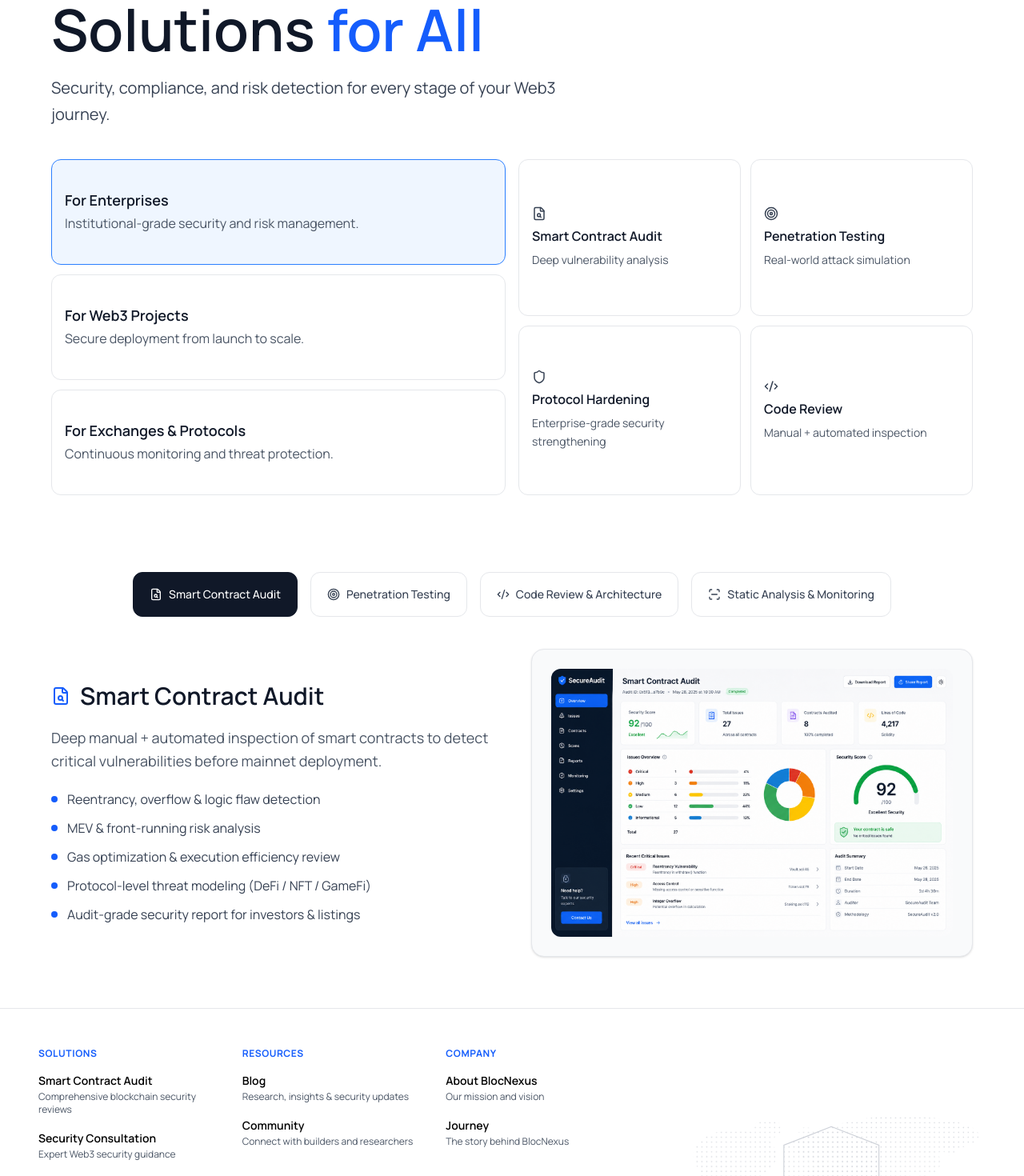
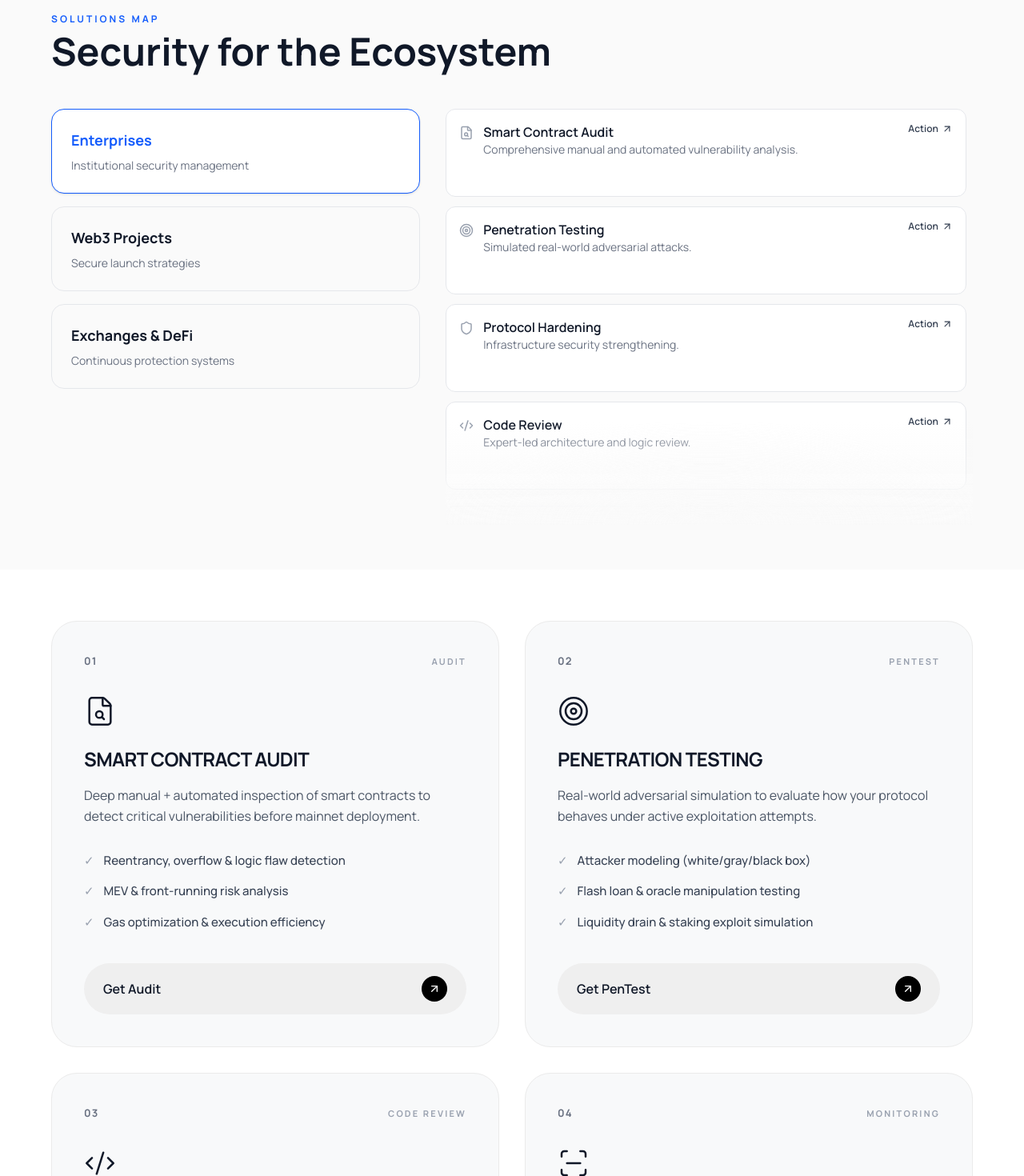
Before and after one commit to Yogeshwaran080/blocnexus_auditfirm, a React (Vite) app: page / in a window 1280 px wide. Shown: the part 840-2310 px from the top of the page at 80% size. Built offline with nearby package versions, Linux system fonts and the light colour scheme.

Commit message:
new update

```diff
--- a/src/components/Audit.jsx
+++ b/src/components/Audit.jsx
@@ -1,299 +1,114 @@
-import { useState } from "react";
-import { motion, AnimatePresence } from "framer-motion";
-import {
-  FileSearch,
-  Target,
-  Code2,
-  ScanLine,
-} from "lucide-react";
-
-import audit from "../assets/audit.png";
+import { motion } from "framer-motion";
+import { FileSearch, Target, Code2, ScanLine, ArrowUpRight } from "lucide-react";
 
 export default function SolutionsSection() {
-  const [active, setActive] = useState(0);
-
   const services = [
     {
       icon: FileSearch,
       title: "Smart Contract Audit",
-      image: audit,
-      desc:
-        "Deep manual + automated inspection of smart contracts to detect critical vulnerabilities before mainnet deployment.",
+      label: "AUDIT",
+      action: "Get Audit",
+      desc: "Deep manual + automated inspection of smart contracts to detect critical vulnerabilities before mainnet deployment.",
       points: [
         "Reentrancy, overflow & logic flaw detection",
         "MEV & front-running risk analysis",
-        "Gas optimization & execution efficiency review",
-        "Protocol-level threat modeling (DeFi / NFT / GameFi)",
-        "Audit-grade security report for investors & listings",
+        "Gas optimization & execution efficiency",
       ],
     },
     {
       icon: Target,
       title: "Penetration Testing",
-      image: audit,
-      desc:
-        "Real-world adversarial simulation to evaluate how your protocol behaves under active exploitation attempts.",
+      label: "PENTEST",
+      action: "Get PenTest",
+      desc: "Real-world adversarial simulation to evaluate how your protocol behaves under active exploitation attempts.",
       points: [
-        "Attacker modeling (white / gray / black box)",
+        "Attacker modeling (white/gray/black box)",
         "Flash loan & oracle manipulation testing",
-        "Cross-contract attack surface mapping",
         "Liquidity drain & staking exploit simulation",
-        "On-chain stress & failure scenario validation",
       ],
     },
     {
       icon: Code2,
       title: "Code Review & Architecture",
-      image: audit,
-      desc:
-        "Full-stack security + architecture review ensuring scalability, upgrade safety, and production readiness.",
+      label: "CODE REVIEW",
+      action: "Get Code Review",
+      desc: "Full-stack security + architecture review ensuring scalability, upgrade safety, and production readiness.",
       points: [
         "Smart contract design pattern validation",
         "Upgradeable proxy risk assessment",
         "Access control & privilege escalation checks",
-        "Code quality & maintainability review",
-        "OpenZeppelin standard compliance check",
       ],
     },
     {
       icon: ScanLine,
       title: "Static Analysis & Monitoring",
-      image: audit,
-      desc:
-        "Automated vulnerability scanning with continuous monitoring to detect risks before attackers exploit them.",
+      label: "MONITORING",
+      action: "Get Monitoring",
+      desc: "Automated vulnerability scanning with continuous monitoring to detect risks before attackers exploit them.",
       points: [
-        "Static analysis (Slither-style detection logic)",
+        "Static analysis (Slither-style detection)",
         "Dependency & library risk tracking",
-        "Known exploit signature matching",
-        "Pre-deployment vulnerability alerts",
         "Continuous post-deployment monitoring",
       ],
     },
   ];
 
-  const ActiveIcon = services[active].icon;
-  const activeService = services[active];
+  return (
+    <section id="services" className="w-full bg-white py-16 px-4 md:px-16 overflow-hidden">
+      <div className="max-w-7xl mx-auto">
+        <div className="grid grid-cols-1 md:grid-cols-2 gap-8">
+          {services.map((service, index) => {
+            const Icon = service.icon;
+            return (
+              <motion.div
+                key={index}
+                initial={{ opacity: 0, y: 30 }}
+                whileInView={{ opacity: 1, y: 0 }}
+                viewport={{ once: true }}
+                className="bg-[#F8F9FA] border border-[#EBEBEB] p-8 md:p-10 rounded-[32px] flex flex-col justify-between hover:border-gray-300 transition-all duration-300"
+              >
+                <div>
+                  <div className="flex items-center justify-between mb-8">
+                    <span className="text-[13px] font-bold tracking-widest text-gray-500">
+                      {String(index + 1).padStart(2, "0")}
+                    </span>
+                    <span className="text-[11px] font-bold tracking-[0.2em] uppercase text-gray-400">
+                      {service.label}
+                    </span>
+                  </div>
 
-  return (
-    <section id="services" className="w-full bg-white pt-0 pb-12 md:py-16 px-4 md:px-16 overflow-hidden">
+                  <Icon size={40} className="text-gray-900 mb-6" strokeWidth={1.5} />
 
-      {/* SERVICE BUTTONS */}
+                  <h2 className="text-2xl font-bold text-gray-900 mb-4 uppercase tracking-tight">
+                    {service.title}
+                  </h2>
 
-      <div className="hidden lg:block max-w-7xl mx-auto mb-10">
+                  <p className="text-gray-600 mb-8 leading-relaxed text-[16px]">
+                    {service.desc}
+                  </p>
 
-        <div className="hidden lg:flex lg:justify-center gap-4">
+                  <ul className="space-y-4 mb-10">
+                    {service.points.map((point, i) => (
+                      <li key={i} className="flex items-center gap-3 text-gray-700 font-medium text-[15px]">
+                        <span className="text-gray-400">✓</span>
+                        {point}
+                      </li>
+                    ))}
+                  </ul>
+                </div>
 
-          {services.map((s, i) => {
-            const Icon = s.icon;
-
-            return (
-              <button
-                key={i}
-                onClick={() => setActive(i)}
-                className={`
-                  flex items-center justify-center gap-2
-                  px-3 md:px-5
-                  py-3
-                  rounded-xl
-                  border
-                  text-xs md:text-sm
-                  font-medium
-                  transition-all
-                  duration-200
-                  min-h-[56px]
-
-                  ${
-                    active === i
-                      ? "bg-gray-900 text-white border-gray-900"
-                      : "bg-white text-gray-700 border-gray-200 hover:border-gray-400"
-                  }
-                `}
-              >
-                <Icon size={16} />
-                <span className="text-center leading-tight">
-                  {s.title}
-                </span>
-              </button>
+                {/* UNIQUE ACTION BUTTON */}
+                <button className="group flex items-center justify-between bg-[#EFEFEF] hover:bg-[#E5E5E5] text-gray-900 px-6 py-4 rounded-full w-full font-semibold transition-all duration-300">
+                  <span>{service.action}</span>
+                  <div className="bg-black text-white p-2 rounded-full transition-transform group-hover:rotate-45">
+                    <ArrowUpRight size={16} />
+                  </div>
+                </button>
+              </motion.div>
             );
           })}
         </div>
-
       </div>
-
-      {/* MAIN CONTENT */}
-
-      <div className="max-w-7xl mx-auto">
-
-  {/* DESKTOP */}
-  <div className="hidden lg:grid lg:grid-cols-2 gap-12 items-center">
-
-    <AnimatePresence mode="wait">
-      <motion.div
-        key={active}
-        initial={{ opacity: 0, x: -20 }}
-        animate={{ opacity: 1, x: 0 }}
-        exit={{ opacity: 0, x: -20 }}
-        transition={{ duration: 0.3 }}
-        className="space-y-5"
-      >
-        <div className="flex items-center gap-3">
-          <ActiveIcon size={24} className="text-blue-600" />
-
-          <h2 className="text-3xl font-semibold text-gray-900">
-            {activeService.title}
-          </h2>
-        </div>
-
-        <p className="text-gray-600 text-lg leading-relaxed">
-          {activeService.desc}
-        </p>
-
-        <ul className="space-y-3">
-          {activeService.points.map((p, i) => (
-            <li key={i} className="flex items-start gap-3 text-gray-700">
-              <span className="w-2 h-2 mt-2 rounded-full bg-blue-600" />
-              <span>{p}</span>
-            </li>
-          ))}
-        </ul>
-      </motion.div>
-    </AnimatePresence>
-
-    <AnimatePresence mode="wait">
-      <motion.div
-        key={active}
-        initial={{ opacity: 0, scale: 0.96 }}
-        animate={{ opacity: 1, scale: 1 }}
-        exit={{ opacity: 0, scale: 0.96 }}
-        transition={{ duration: 0.3 }}
-        className="bg-gray-50 border border-gray-200 rounded-2xl p-6 shadow-sm"
-      >
-        <img
-          src={activeService.image}
-          alt={activeService.title}
-          className="w-full rounded-xl"
-        />
-      </motion.div>
-    </AnimatePresence>
-
-  </div>
-
-
-  {/* MOBILE */}
-<div className="lg:hidden flex flex-col gap-4">
-
-  {services.map((service, index) => {
-    const Icon = service.icon;
-
-    const labels = [
-      "AUDIT",
-      "PENTEST",
-      "CODE REVIEW",
-      "MONITORING",
-    ];
-
-    return (
-      <motion.div
-        key={service.title}
-        initial={{ opacity: 0, y: 20 }}
-        whileInView={{ opacity: 1, y: 0 }}
-        viewport={{ once: true }}
-        transition={{ duration: 0.35 }}
-        className="
-          bg-[#F5F5F5]
-          border
-          border-[#DADADA]
-          rounded-[28px]
-          p-6
-        "
-      >
-        {/* SECTION LABEL */}
-        <p className="text-[13px] tracking-[0.22em] uppercase text-gray-500">
-          {String(index + 1).padStart(2, "0")} / {labels[index]}
-        </p>
-
-        {/* ICON */}
-        <div className="mt-7">
-          <Icon
-            size={54}
-            strokeWidth={1.5}
-            className="text-blue-600"
-          />
-        </div>
-
-        {/* TITLE */}
-        <h2
-          className="
-            mt-7
-            text-[30px]
-            leading-[1.05]
-            font-semibold
-            uppercase
-            tracking-tight
-            text-black
-          "
-        >
-          {service.title}
-        </h2>
-
-        {/* DESCRIPTION */}
-        <p
-          className="
-            mt-5
-            text-[16px]
-            leading-relaxed
-            text-gray-600
-          "
-        >
-          {service.desc}
-        </p>
-
-        {/* POINTS */}
-        <ul className="mt-7 space-y-4">
-          {service.points.map((point, i) => (
-            <li
-              key={i}
-              className="
-                flex
-                items-start
-                gap-3
-                text-[15px]
-                leading-relaxed
-                text-gray-800
-              "
-            >
-              <div
-                className="
-                  mt-1
-                  w-5
-                  h-5
-                  shrink-0
-                  rounded-md
-                  border
-                  border-blue-600
-                  flex
-                  items-center
-                  justify-center
-                  text-blue-600
-                  text-xs
-                  font-bold
-                "
-              >
-                ✓
-              </div>
-
-              <span>{point}</span>
-            </li>
-          ))}
-        </ul>
-
-      </motion.div>
-    );
-  })}
-
-</div>
-
-</div>
     </section>
   );
 }
--- a/src/components/Solutions.jsx
+++ b/src/components/Solutions.jsx
@@ -1,5 +1,4 @@
-import { useState } from "react";
-import { motion, AnimatePresence } from "framer-motion";
+import { useState, useEffect, useRef } from "react";
 import {
   Target,
   FileSearch,
@@ -9,58 +8,64 @@ import {
   Bug,
   Lock,
   Shield,
+  ArrowUpRight,
 } from "lucide-react";
 
 export default function SolutionsSection() {
   const [active, setActive] = useState(0);
 
+  const rightScrollContainerRef = useRef(null);
+  const categoryElementsRef = useRef([]);
+  const isClickScrolling = useRef(false);
+  const clickTimeoutRef = useRef(null);
+
   const services = {
     audit: {
       icon: FileSearch,
       t: "Smart Contract Audit",
-      d: "Deep vulnerability analysis",
+      d: "Comprehensive manual and automated vulnerability analysis.",
     },
     pentest: {
       icon: Target,
       t: "Penetration Testing",
-      d: "Real-world attack simulation",
+      d: "Simulated real-world adversarial attacks.",
     },
     code: {
       icon: Code2,
       t: "Code Review",
-      d: "Manual + automated inspection",
+      d: "Expert-led architecture and logic review.",
     },
     static: {
       icon: ScanLine,
       t: "Static Analysis",
-      d: "Detect unsafe patterns in code",
+      d: "Automated vulnerability detection.",
     },
     threat: {
       icon: Radar,
       t: "Threat Modeling",
-      d: "Pre-deployment attack mapping",
+      d: "Pre-deployment risk identification.",
     },
     bugbounty: {
       icon: Bug,
-      t: "Bug Bounty Simulation",
-      d: "Crowdsourced attack testing",
+      t: "Bug Bounty Setup",
+      d: "Crowdsourced security testing.",
     },
     exploit: {
       icon: Lock,
       t: "Exploit Detection",
-      d: "Detect vulnerabilities early",
+      d: "Real-time exploit monitoring.",
     },
     hardening: {
       icon: Shield,
       t: "Protocol Hardening",
-      d: "Enterprise-grade security strengthening",
+      d: "Infrastructure security strengthening.",
     },
   };
 
   const categories = [
     {
-      title: "For Enterprises",
-      desc: "Institutional-grade security and risk management.",
+      title: "Enterprises",
+      desc: "Institutional security management",
       items: [
         services.audit,
         services.pentest,
@@ -69,8 +74,8 @@ export default function SolutionsSection() {
       ],
     },
     {
-      title: "For Web3 Projects",
-      desc: "Secure deployment from launch to scale.",
+      title: "Web3 Projects",
+      desc: "Secure launch strategies",
       items: [
         services.audit,
         services.code,
@@ -79,8 +84,8 @@ export default function SolutionsSection() {
       ],
     },
     {
-      title: "For Exchanges & Protocols",
-      desc: "Continuous monitoring and threat protection.",
+      title: "Exchanges & DeFi",
+      desc: "Continuous protection systems",
       items: [
         services.pentest,
         services.bugbounty,
@@ -90,146 +95,202 @@ export default function SolutionsSection() {
     },
   ];
 
+  const handleCategoryClick = (index) => {
+    isClickScrolling.current = true;
+    setActive(index);
+
+    if (clickTimeoutRef.current) clearTimeout(clickTimeoutRef.current);
+
+    const target = categoryElementsRef.current[index];
+    const container = rightScrollContainerRef.current;
+
+    if (target && container) {
+      container.scrollTo({
+        top: target.offsetTop - container.offsetTop,
+        behavior: "smooth",
+      });
+    }
+
+    clickTimeoutRef.current = setTimeout(() => {
+      isClickScrolling.current = false;
+    }, 700);
+  };
+
+  useEffect(() => {
+    const container = rightScrollContainerRef.current;
+    if (!container) return;
+
+    const observer = new IntersectionObserver(
+      (entries) => {
+        if (isClickScrolling.current) return;
+
+        entries.forEach((entry) => {
+          if (entry.isIntersecting) {
+            setActive(Number(entry.target.dataset.index));
+          }
+        });
+      },
+      {
+        root: container,
+        rootMargin: "-20% 0px -60% 0px",
+        threshold: 0,
+      }
+    );
+
+    categoryElementsRef.current.forEach(
+      (el) => el && observer.observe(el)
+    );
+
+    return () => observer.disconnect();
+  }, []);
+
   return (
-<section  className="w-full bg-white pt-5 pb-12 md:pt-8 md:pb-8 px-4 md:px-16">
-      {/* TITLE */}
-      <div className="max-w-7xl mx-auto mb-6 md:mb-10">
-        <h1 className="text-4xl sm:text-5xl md:text-7xl font-semibold text-gray-900 leading-tight">
-          Solutions <span className="text-blue-600">for All</span>
-        </h1>
+    <section className="w-full bg-[#FAFAFA] py-14 px-5 md:px-16">
+      <div className="max-w-7xl mx-auto">
 
-        <p className="mt-3 text-base md:text-xl text-gray-700 max-w-2xl leading-relaxed">
-          Security, compliance, and risk detection for every stage of your Web3
-          journey.
-        </p>
-      </div>
-
-      {/* MAIN GRID */}
-      <div
-        className="
-          max-w-7xl
-          mx-auto
-          grid
-          grid-cols-1
-          lg:grid-cols-2
-          gap-4
-          h-auto
-          lg:h-[420px]
-        "
-      >
-        {/* LEFT SIDE */}
-        <div
-          className="
-            grid
-            gap-3
-            lg:grid-rows-3
-            h-auto
-            lg:h-full
-          "
-        >
-          {categories.map((c, i) => (
-            <div
-              key={i}
-              onClick={() => setActive(i)}
-              className={`
-                cursor-pointer
-                rounded-xl
-                border
-                transition-all
-                duration-200
-                px-4
-                py-4
-                flex
-                flex-col
-                justify-center
-                ${
-                  active === i
-                    ? "border-blue-500 bg-blue-50"
-                    : "border-gray-200 hover:border-gray-300"
-                }
-              `}
-            >
-              <h3 className="font-semibold text-gray-900 text-lg leading-snug">
-                {c.title}
-              </h3>
-
-              <p className="text-sm md:text-base text-gray-600 mt-1 leading-relaxed">
-                {c.desc}
-              </p>
-            </div>
-          ))}
+        {/* HEADER */}
+        <div className="mb-10 md:mb-12">
+          <p className="text-xs font-bold text-blue-600 uppercase tracking-[0.25em]">
+            Solutions Map
+          </p>
+          <h1 className="text-2xl md:text-5xl font-bold text-gray-900 mt-2">
+            Security for the Ecosystem
+          </h1>
         </div>
 
-        {/* RIGHT SIDE */}
-        <div
-          className="
-            grid
-            grid-cols-2
-            gap-3
-            h-auto
-            lg:h-full
-          "
-        >
-          <AnimatePresence mode="wait">
-            <motion.div
-              key={active}
-              initial={{ opacity: 0 }}
-              animate={{ opacity: 1 }}
-              exit={{ opacity: 0 }}
-              transition={{ duration: 0.25 }}
-              className="contents"
+        <div className="grid grid-cols-1 lg:grid-cols-12 gap-8">
+
+          {/* LEFT SIDEBAR (DESKTOP) + TOP SCROLL (MOBILE) */}
+          <div className="lg:col-span-5">
+
+            {/* MOBILE CATEGORY BAR */}
+            <div className="flex lg:hidden gap-3 overflow-x-auto pb-3 mb-5 scrollbar-hide">
+              {categories.map((c, i) => (
+                <button
+                  key={i}
+                  onClick={() => handleCategoryClick(i)}
+                  className={`whitespace-nowrap px-4 py-2 rounded-full border text-sm transition ${
+                    active === i
+                      ? "bg-blue-600 text-white border-blue-600"
+                      : "bg-white text-gray-700 border-gray-200"
+                  }`}
+                >
+                  {c.title}
+                </button>
+              ))}
+            </div>
+
+            {/* DESKTOP SIDEBAR */}
+            <div className="hidden lg:flex lg:flex-col gap-4 lg:sticky lg:top-10 h-fit">
+              {categories.map((c, i) => (
+                <button
+                  key={i}
+                  onClick={() => handleCategoryClick(i)}
+                  className={`w-full text-left p-6 rounded-2xl border transition ${
+                    active === i
+                      ? "bg-white border-blue-600 shadow-sm"
+                      : "bg-transparent border-gray-200 hover:bg-gray-100"
+                  }`}
+                >
+                  <h3
+                    className={`text-lg font-bold ${
+                      active === i
+                        ? "text-blue-600"
+                        : "text-gray-900"
+                    }`}
+                  >
+                    {c.title}
+                  </h3>
+                  <p className="text-sm text-gray-500 mt-2">
+                    {c.desc}
+                  </p>
+                </button>
+              ))}
+            </div>
+          </div>
+
+          {/* RIGHT SIDE */}
+          <div className="lg:col-span-7 relative">
+
+            <div
+              ref={rightScrollContainerRef}
+              className="
+                h-[520px]
+                md:h-[520px]
+                lg:h-[520px]
+                overflow-y-auto
+                pr-2
+                space-y-5
+                scroll-smooth
+                relative
+              "
             >
-              {Array.from({ length: 4 }).map((_, idx) => {
-                const item = categories[active].items[idx];
+              {categories.map((cat, catIdx) => (
+                <div
+                  key={catIdx}
+                  data-index={catIdx}
+                  ref={(el) =>
+                    (categoryElementsRef.current[catIdx] = el)
+                  }
+                >
+                  <div className="space-y-3">
+                    {cat.items.map((item, idx) => {
+                      const Icon = item.icon;
 
-                if (!item) {
-                  return (
-                    <div
-                      key={idx}
-                      className="border border-gray-100 rounded-xl"
-                    />
-                  );
-                }
+                      return (
+                        <div
+                          key={`${catIdx}-${idx}`}
+                          className="
+                            flex
+                            items-start
+                            justify-between
+                            bg-white
+                            border
+                            border-gray-200
+                            rounded-xl
+                            p-4
+                            hover:border-gray-400
+                            transition
+                            min-h-[100px]
+                            md:min-h-[110px]
+                          "
+                        >
+                          <div className="flex gap-3 max-w-[75%]">
+                            <Icon
+                              className="text-gray-400 mt-1"
+                              size={18}
+                            />
+                            <div>
+                              <h4 className="font-semibold text-gray-900">
+                                {item.t}
+                              </h4>
+                              <p className="text-sm text-gray-500">
+                                {item.d}
+                              </p>
+                            </div>
+                          </div>
 
-                const Icon = item.icon;
+                          <button className="flex items-center gap-1 text-xs font-semibold text-gray-700">
+                            Action
+                            <ArrowUpRight size={14} />
+                          </button>
+                        </div>
+                      );
+                    })}
+                  </div>
+                </div>
+              ))}
+            </div>
 
-                return (
-                  <div
-                    key={idx}
-                    className="
-                      border
-                      border-gray-200
-                      rounded-xl
-                      p-3
-                      md:p-4
-                      flex
-                      flex-col
-                      justify-center
-                      gap-2
-                      hover:border-gray-400
-                      transition-all
-                      duration-200
-                      min-h-[110px]
-                      md:min-h-[120px]
-                    "
-                  >
-                    <Icon
-                      className="text-gray-700"
-                      size={18}
-                    />
+            {/* 🔥 RESPONSIVE SMOKE FADE */}
+            <div className="pointer-events-none absolute bottom-0 left-0 w-full h-24 md:h-32">
+              <div className="absolute inset-0 bg-gradient-to-t from-[#FAFAFA] via-[#FAFAFA]/50 to-transparent" />
+              <div className="absolute inset-0 bg-gradient-to-t from-[#FAFAFA]/80 via-transparent to-transparent opacity-80" />
+              <div className="absolute inset-0 [mask-image:radial-gradient(ellipse_at_bottom,black,transparent_75%)] bg-[#FAFAFA]/60" />
+            </div>
 
-                    <h4 className="font-semibold text-sm md:text-base text-gray-900 leading-snug">
-                      {item.t}
-                    </h4>
+          </div>
 
-                    <p className="text-xs md:text-sm text-gray-600 leading-relaxed">
-                      {item.d}
-                    </p>
-                  </div>
-                );
-              })}
-            </motion.div>
-          </AnimatePresence>
         </div>
       </div>
     </section>
```
